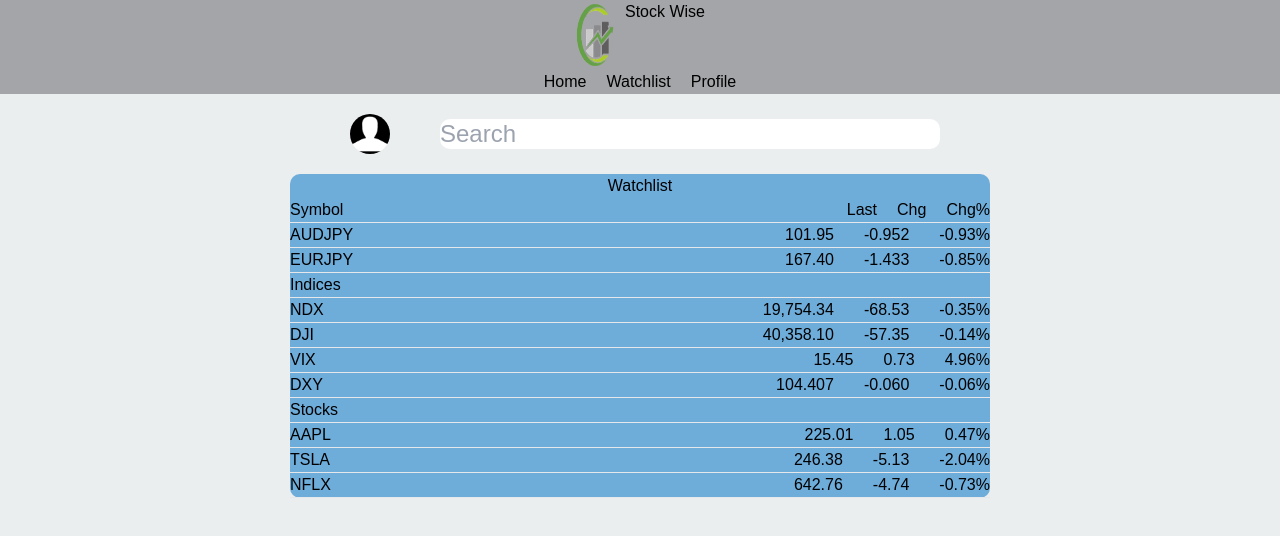
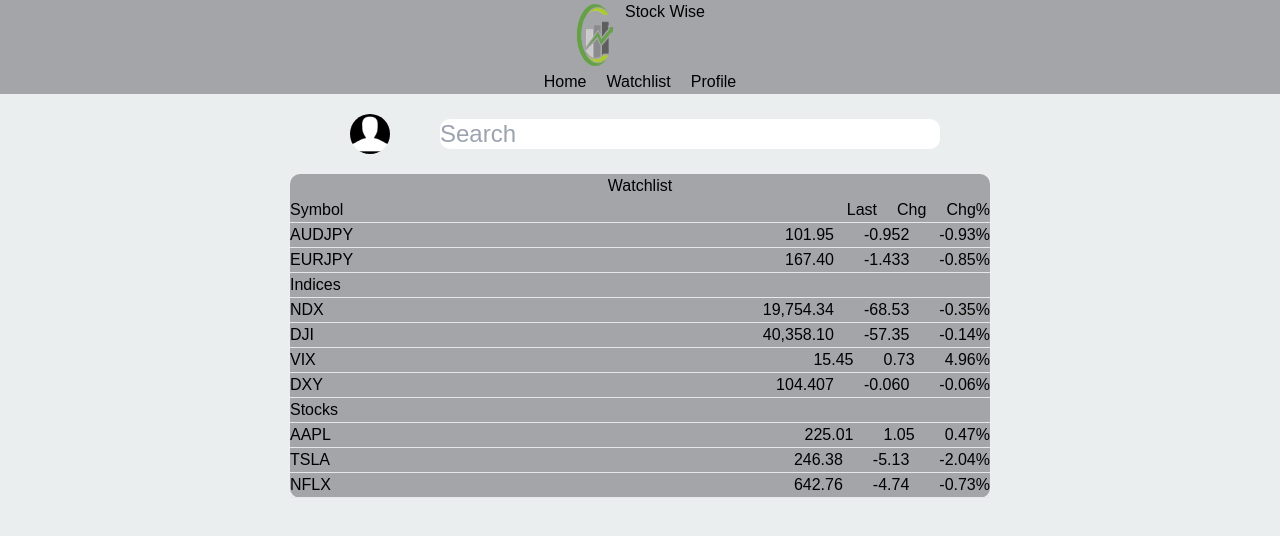
Before and after one commit to Nishit-Singhal/Stock-Wise, a React (Vite) app: page /watchlist in a window 1280 px wide. Shown: the top 536 px of the page. Built offline with nearby package versions, Linux system fonts and the light colour scheme.

Commit message:
Update Watchlist.css

```diff
--- a/src/Watchlist.css
+++ b/src/Watchlist.css
@@ -2,7 +2,7 @@
     max-width: 700px;
     margin-left: auto;
     margin-right: auto;
-    background-color:#6EACDA;
+    background-color:#a3a5a8;
     border-radius: 10px;
   }
   .Watchlist-Categories{
```
